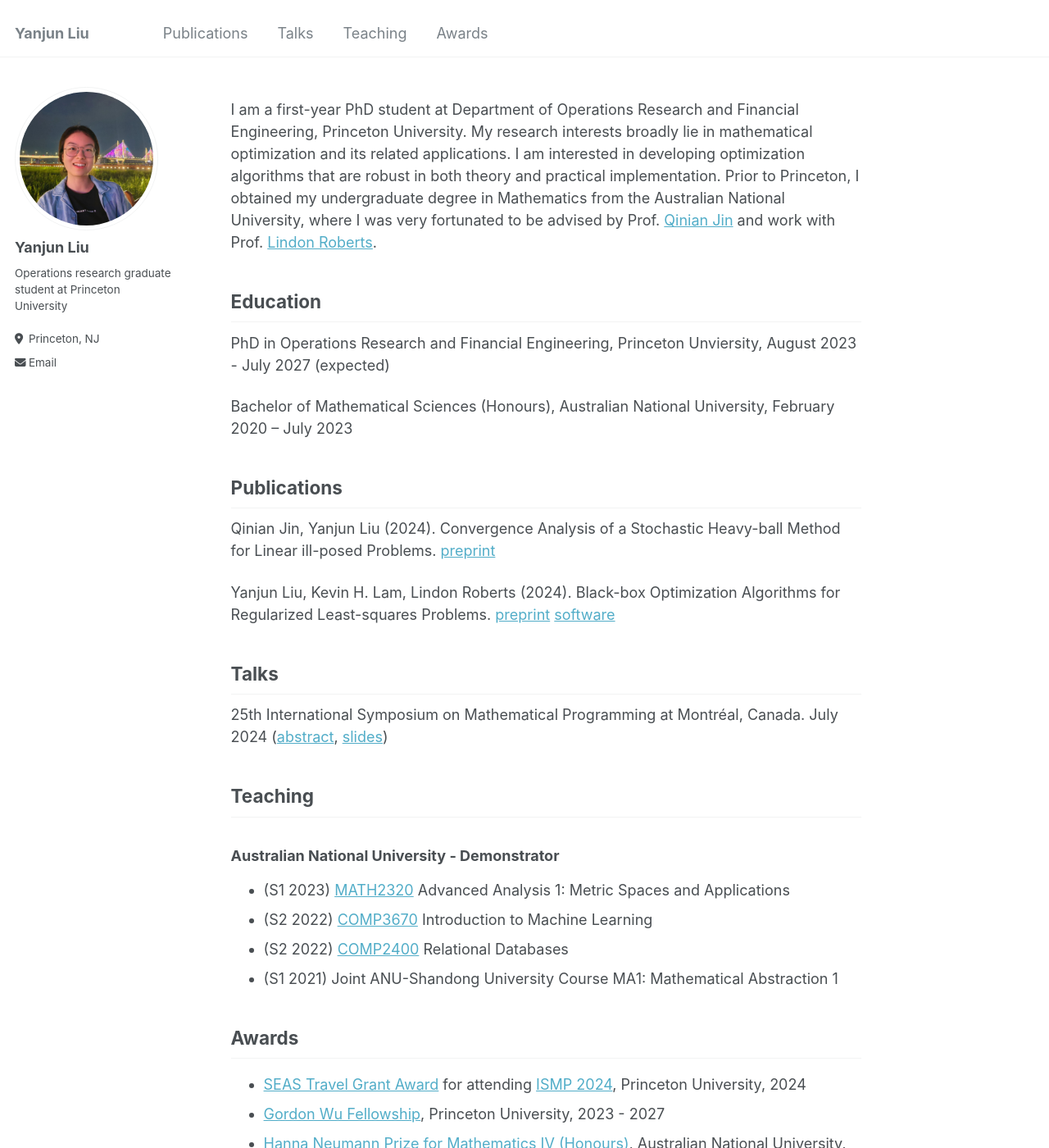
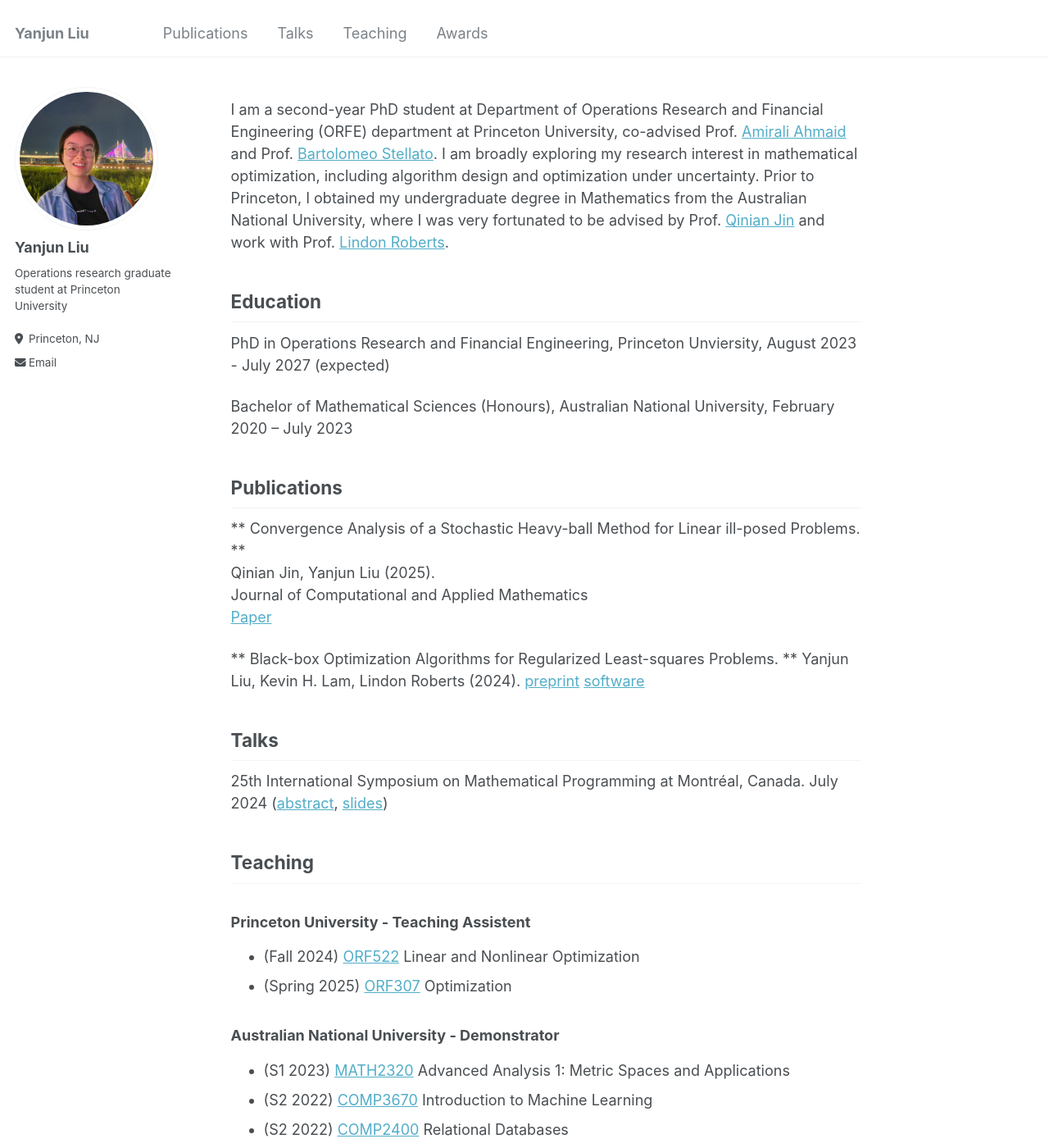
Before and after one commit to yanjunliu-regina/yanjunliu-regina.github.io, a Jekyll site: the page built from _pages/about.md, in a window 1280 px wide and 1400 px high. Shown: the whole window at 82% size. Built offline with Jekyll 4.4.1, drawn with Linux system fonts in a browser that asks for light colours.

Commit message:
Update about.md

```diff
--- a/_pages/about.md
+++ b/_pages/about.md
@@ -6,7 +6,7 @@ redirect_from:
   - /about/
   - /about.html
 ---
-I am a first-year PhD student at Department of Operations Research and Financial Engineering, Princeton University. My research interests broadly lie in mathematical optimization and its related applications. I am interested in developing optimization algorithms that are robust in both theory and practical implementation.
+I am a second-year PhD student at Department of Operations Research and Financial Engineering (ORFE) department at Princeton University, co-advised Prof. [Amirali Ahmaid](https://aaa.princeton.edu/) and Prof. [Bartolomeo Stellato](https://stellato.io/). I am broadly exploring my research interest in mathematical optimization, including algorithm design and optimization under uncertainty.
 Prior to Princeton, I obtained my undergraduate degree in Mathematics from the Australian National University, where I was very fortunated to be advised by Prof. [Qinian Jin](https://researchers.anu.edu.au/researchers/jin-q) and work with Prof. [Lindon Roberts](https://lindonroberts.github.io/).
 
 <h2 id="education">Education</h2>
@@ -17,10 +17,13 @@ Bachelor of Mathematical Sciences (Honours), Australian National University, Feb
 
 <h2 id="publications">Publications</h2>
 
-Qinian Jin, Yanjun Liu (2024). Convergence Analysis of a Stochastic Heavy-ball Method for Linear ill-posed Problems.
-[preprint](https://arxiv.org/abs/2406.16814)
+** Convergence Analysis of a Stochastic Heavy-ball Method for Linear ill-posed Problems. **
+Qinian Jin, Yanjun Liu (2025).
+Journal of Computational and Applied Mathematics
+[Paper](https://www.sciencedirect.com/science/article/pii/S037704272500216X)
 
-Yanjun Liu, Kevin H. Lam, Lindon Roberts (2024). Black-box Optimization Algorithms for Regularized Least-squares Problems.
+** Black-box Optimization Algorithms for Regularized Least-squares Problems. **
+Yanjun Liu, Kevin H. Lam, Lindon Roberts (2024).
 [preprint](https://arxiv.org/abs/2407.14915) [software](https://github.com/yanjunliu-regina/dfols/tree/yanjun-dfols)
 
 <h2 id="talks"> Talks</h2>
@@ -28,6 +31,12 @@ Yanjun Liu, Kevin H. Lam, Lindon Roberts (2024). Black-box Optimization Algorith
 25th International Symposium on Mathematical Programming at Montréal, Canada. July 2024 ([abstract](https://ismp2024.gerad.ca/schedule/FA/326), [slides](https://yanjunliu-regina.github.io/files/Yanjun_Liu_ISMP_2024.pdf))
 
 <h2 id="teaching">Teaching</h2>
+
+### Princeton University - Teaching Assistent
+
+* (Fall 2024) [ORF522](https://stellato.io/teaching/orf522/) Linear and Nonlinear Optimization
+* (Spring 2025) [ORF307](https://stellato.io/teaching/orf307/) Optimization
+
 ### Australian National University - Demonstrator
 
 * (S1 2023) [MATH2320](https://programsandcourses.anu.edu.au/2023/course/MATH2320) Advanced Analysis 1: Metric Spaces and Applications
```
